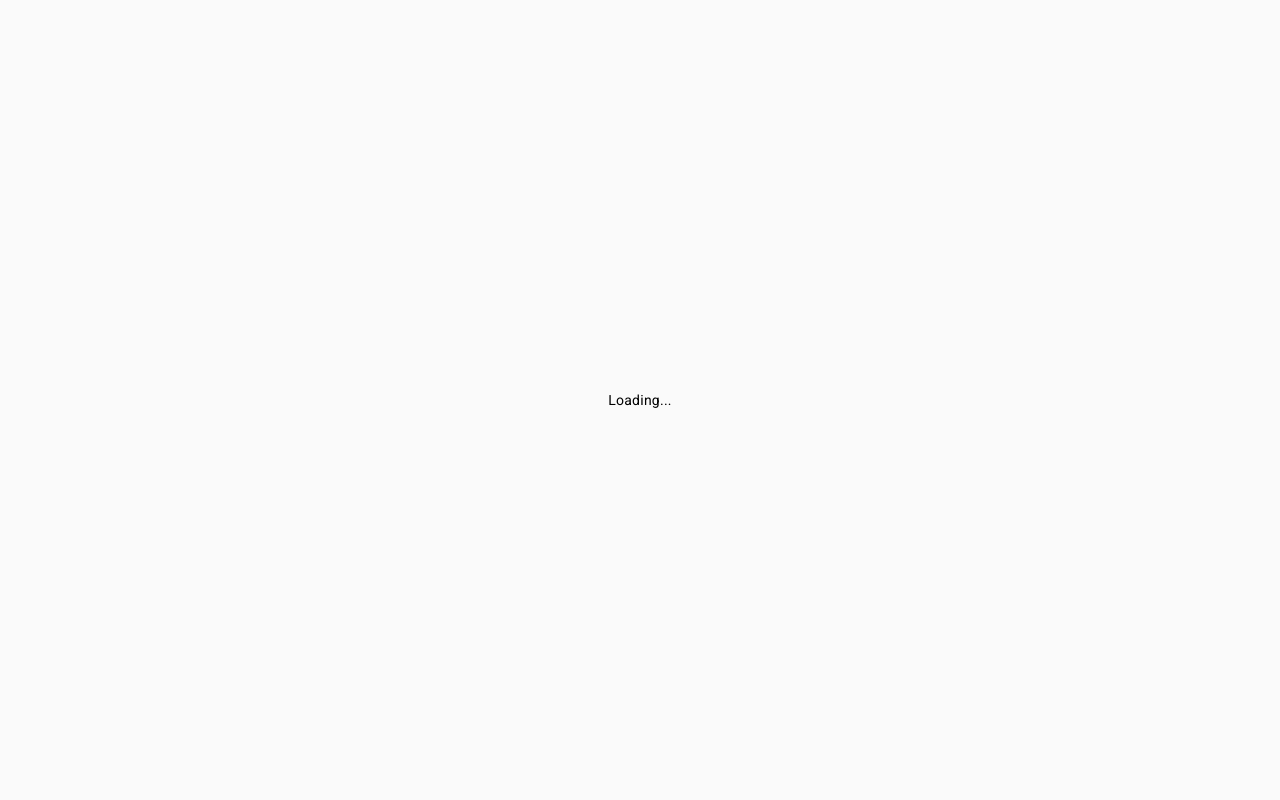
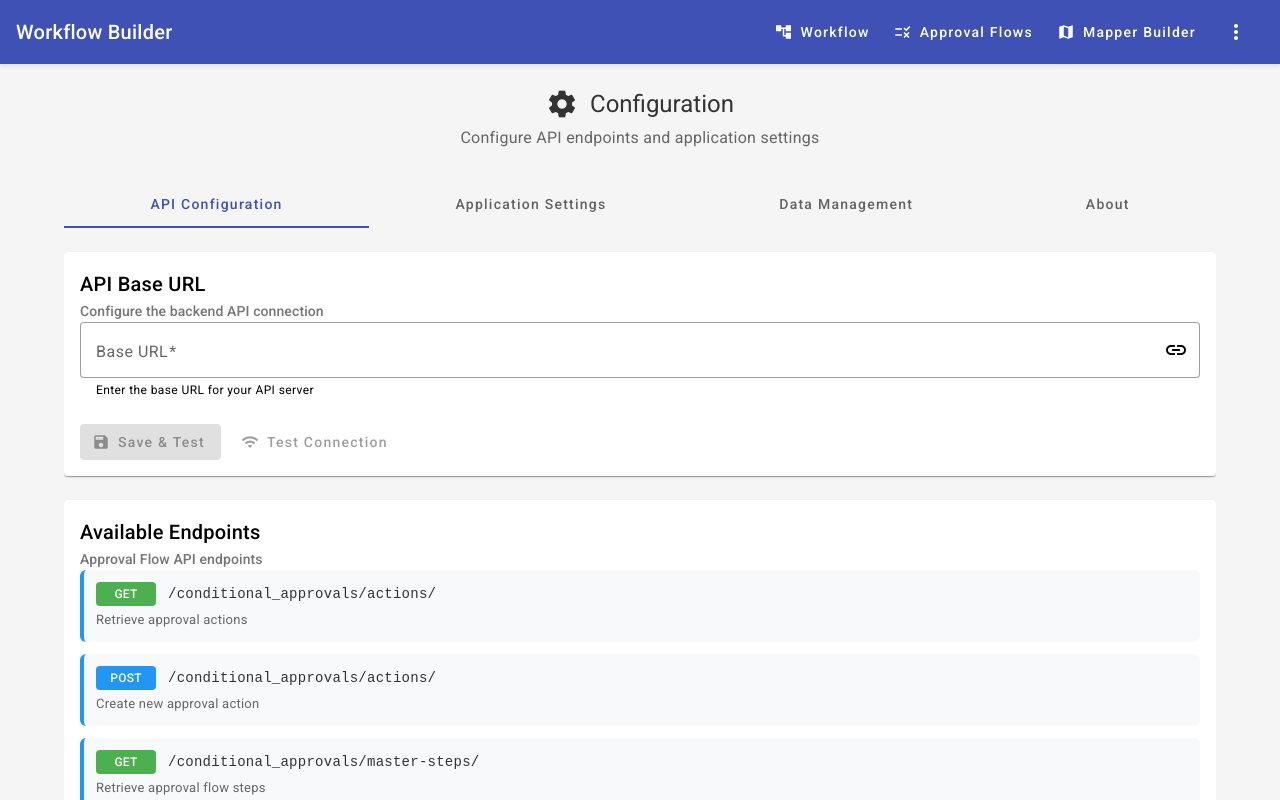
Before and after one commit to hishamnasrallah/cluade-service-builder-v2, an Angular app: page /config in a window 1280 px wide. Built offline with nearby package versions, Linux system fonts and the light colour scheme.

Commit message:
Fix Angular standalone component bootstrapping

```diff
--- a/src/app/app.module.ts
+++ b/src/app/app.module.ts
@@ -1,4 +1,4 @@
-// app.module.ts - Fixed import name
+// app.module.ts - Updated to remove bootstrap array since we're using standalone bootstrapping
 import { NgModule } from '@angular/core';
 import { BrowserModule } from '@angular/platform-browser';
 import { HttpClientModule, HTTP_INTERCEPTORS } from '@angular/common/http';
@@ -148,7 +148,7 @@ const routes: Routes = [
       useClass: AuthInterceptorClass,
       multi: true
     }
-  ],
-  bootstrap: [AppComponent]
+  ]
+  // Removed bootstrap array since we're using standalone bootstrapping
 })
 export class AppModule { }
--- a/src/main.ts
+++ b/src/main.ts
@@ -1,8 +1,142 @@
-// main.ts - For NgModule approach
+// main.ts - Updated for standalone component bootstrapping
 import 'zone.js';
-import { platformBrowserDynamic } from '@angular/platform-browser-dynamic';
-import { AppModule } from './app/app.module';
+import { bootstrapApplication } from '@angular/platform-browser';
+import { AppComponent } from './app/components/app.component';
+import { importProvidersFrom } from '@angular/core';
+import { BrowserModule } from '@angular/platform-browser';
+import { HttpClientModule, HTTP_INTERCEPTORS } from '@angular/common/http';
+import { FormsModule, ReactiveFormsModule } from '@angular/forms';
+import { RouterModule } from '@angular/router';
+import { BrowserAnimationsModule } from '@angular/platform-browser/animations';
 
-platformBrowserDynamic()
-  .bootstrapModule(AppModule)
-  .catch((err) => console.error(err));
+// Material UI imports
+import { MatToolbarModule } from '@angular/material/toolbar';
+import { MatButtonModule } from '@angular/material/button';
+import { MatInputModule } from '@angular/material/input';
+import { MatCardModule } from '@angular/material/card';
+import { MatTabsModule } from '@angular/material/tabs';
+import { MatTableModule } from '@angular/material/table';
+import { MatIconModule } from '@angular/material/icon';
+import { MatDialogModule } from '@angular/material/dialog';
+import { MatSnackBarModule } from '@angular/material/snack-bar';
+import { MatProgressSpinnerModule } from '@angular/material/progress-spinner';
+import { MatSelectModule } from '@angular/material/select';
+import { MatFormFieldModule } from '@angular/material/form-field';
+import { MatExpansionModule } from '@angular/material/expansion';
+import { MatChipsModule } from '@angular/material/chips';
+import { MatSidenavModule } from '@angular/material/sidenav';
+import { MatListModule } from '@angular/material/list';
+import { MatMenuModule } from '@angular/material/menu';
+import { MatCheckboxModule } from '@angular/material/checkbox';
+import { MatDividerModule } from '@angular/material/divider';
+import { MatTooltipModule } from '@angular/material/tooltip';
+import { DragDropModule } from '@angular/cdk/drag-drop';
+
+// Components
+import { LoginComponent } from './app/components/login/login.component';
+import { ConfigComponent } from './app/components/config/config.component';
+import { WorkflowBuilderComponent } from './app/components/workflow-builder/workflow-builder.component';
+
+// Services and Guards
+import { AuthService } from './app/services/auth.service';
+import { ConfigService } from './app/services/config.service';
+import { ApiService } from './app/services/api.service';
+import { WorkflowService } from './app/services/workflow.service';
+import { AuthGuard } from './app/guards/auth.guard';
+
+// Auth Interceptor
+import { Injectable } from '@angular/core';
+import { HttpRequest, HttpHandler, HttpEvent, HttpInterceptor } from '@angular/common/http';
+import { Observable } from 'rxjs';
+
+@Injectable()
+export class AuthInterceptorClass implements HttpInterceptor {
+  constructor(private authService: AuthService) {}
+
+  intercept(req: HttpRequest<any>, next: HttpHandler): Observable<HttpEvent<any>> {
+    const token = this.authService.getToken();
+
+    if (token) {
+      const authReq = req.clone({
+        headers: req.headers.set('Authorization', `Bearer ${token}`)
+      });
+      return next.handle(authReq);
+    }
+
+    return next.handle(req);
+  }
+}
+
+const routes = [
+  { path: 'login', component: LoginComponent },
+  { path: 'config', component: ConfigComponent },
+  {
+    path: 'workflow',
+    component: WorkflowBuilderComponent,
+    canActivate: [AuthGuard]
+  },
+  {
+    path: 'mapper-builder',
+    loadComponent: () => import('./app/components/mapper-builder/mapper-builder.component')
+      .then(m => m.MapperBuilderComponent),
+    canActivate: [AuthGuard]
+  },
+  {
+    path: 'approval-flow',
+    loadComponent: () => import('./app/components/approval-flow-builder/approval-flow-builder.component')
+      .then(m => m.ApprovalFlowBuilderComponent),
+    canActivate: [AuthGuard]
+  },
+  { path: '', redirectTo: '/workflow', pathMatch: 'full' },
+  { path: '**', redirectTo: '/workflow' }
+];
+
+bootstrapApplication(AppComponent, {
+  providers: [
+    importProvidersFrom(
+      BrowserModule,
+      HttpClientModule,
+      FormsModule,
+      ReactiveFormsModule,
+      BrowserAnimationsModule,
+      RouterModule.forRoot(routes),
+
+      // Material Modules
+      MatToolbarModule,
+      MatButtonModule,
+      MatInputModule,
+      MatCardModule,
+      MatTabsModule,
+      MatTableModule,
+      MatIconModule,
+      MatDialogModule,
+      MatSnackBarModule,
+      MatProgressSpinnerModule,
+      MatSelectModule,
+      MatFormFieldModule,
+      MatExpansionModule,
+      MatChipsModule,
+      MatSidenavModule,
+      MatListModule,
+      MatMenuModule,
+      MatCheckboxModule,
+      MatDividerModule,
+      MatTooltipModule,
+      DragDropModule
+    ),
+
+    // Services
+    AuthService,
+    ConfigService,
+    ApiService,
+    WorkflowService,
+    AuthGuard,
+
+    // HTTP Interceptor
+    {
+      provide: HTTP_INTERCEPTORS,
+      useClass: AuthInterceptorClass,
+      multi: true
+    }
+  ]
+}).catch(err => console.error(err));
```
